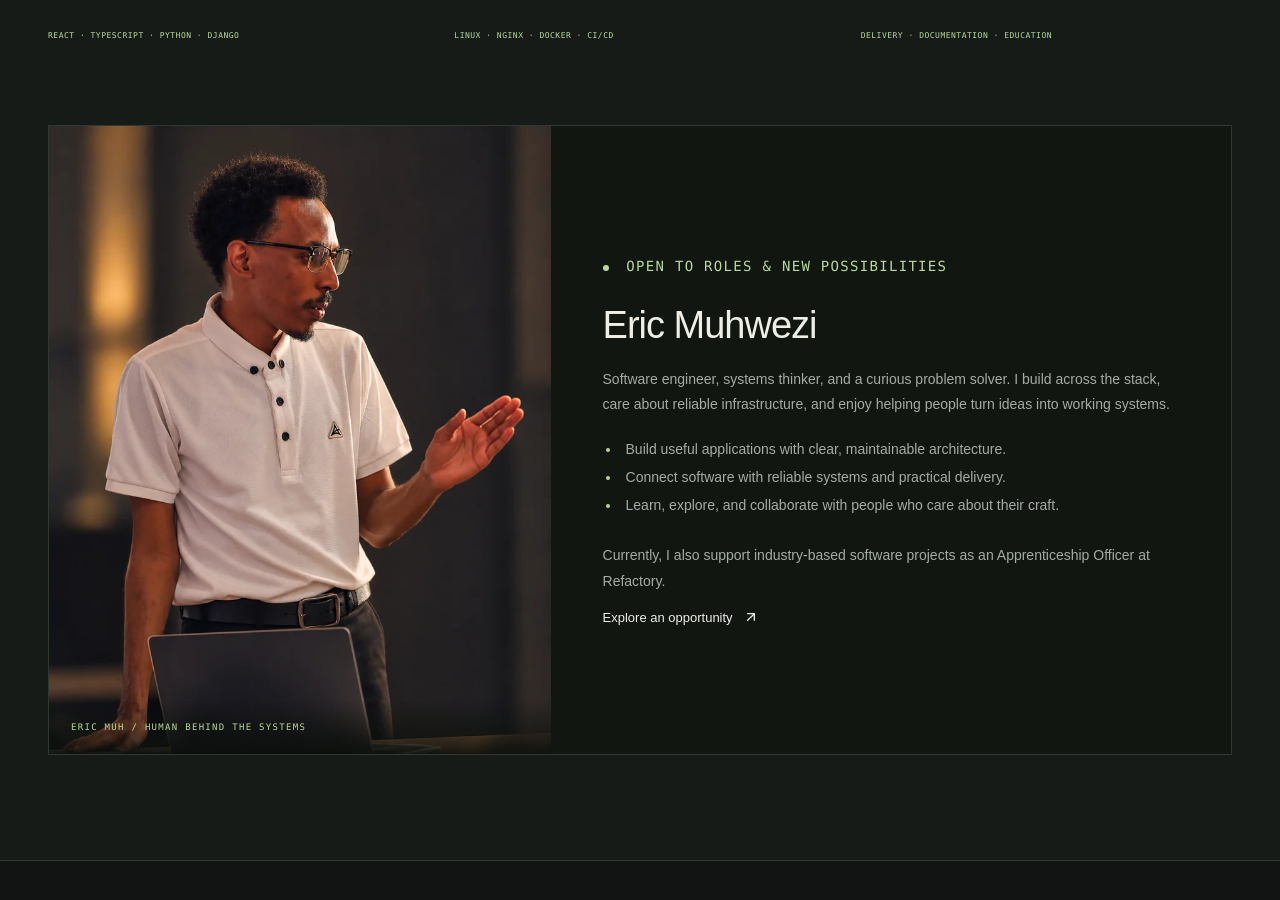
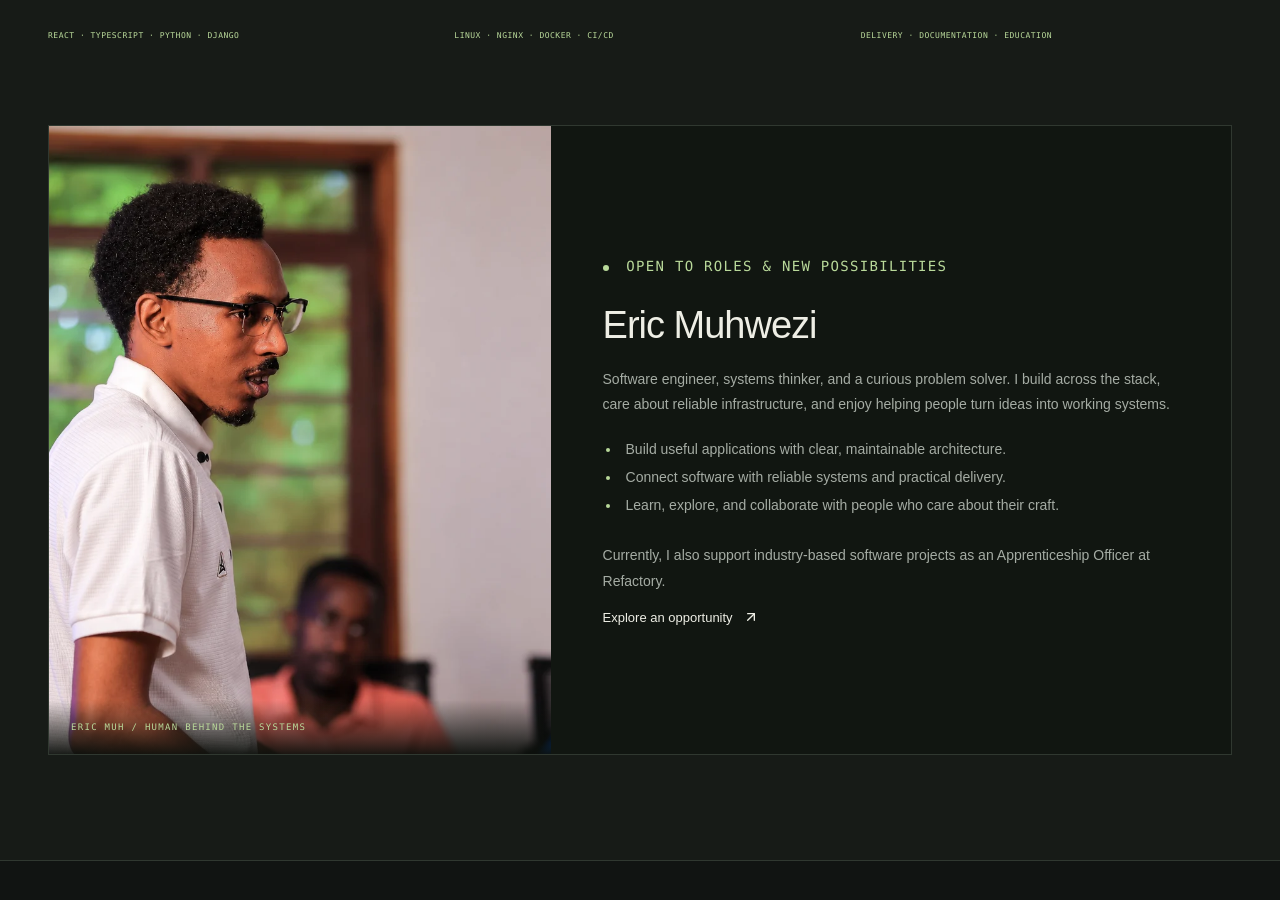
Before and after one commit to ericmuh/ericmuh, a Next.js app: page / in a window 1280 px wide. Shown: the part 2263-3163 px from the top of the page. Built offline with nearby package versions, Linux system fonts and the light colour scheme.

Commit message:
fix(profile): use lightly styled reflected photo for open roles

```diff
--- a/app/page.tsx
+++ b/app/page.tsx
@@ -217,7 +217,7 @@ export default function Home() {
           </div>
           <div className="current-role" id="currently">
             <div className="portrait-panel">
-              <Image src="/images/eric-at-work.webp" alt="Eric Muhwezi explaining an idea beside a laptop" width={800} height={1000} />
+              <Image src="/images/eric-profile-reflected.webp" alt="Eric Muhwezi speaking, facing toward his profile introduction" width={800} height={1000} />
               <span className="portrait-caption mono">ERIC MUH / HUMAN BEHIND THE SYSTEMS</span>
             </div>
             <div className="current-role-copy">
```
Also changed, not shown: public/images/eric-profile-reflected.webp (added), 1 other file (tests, documents, lock files or other folders).
